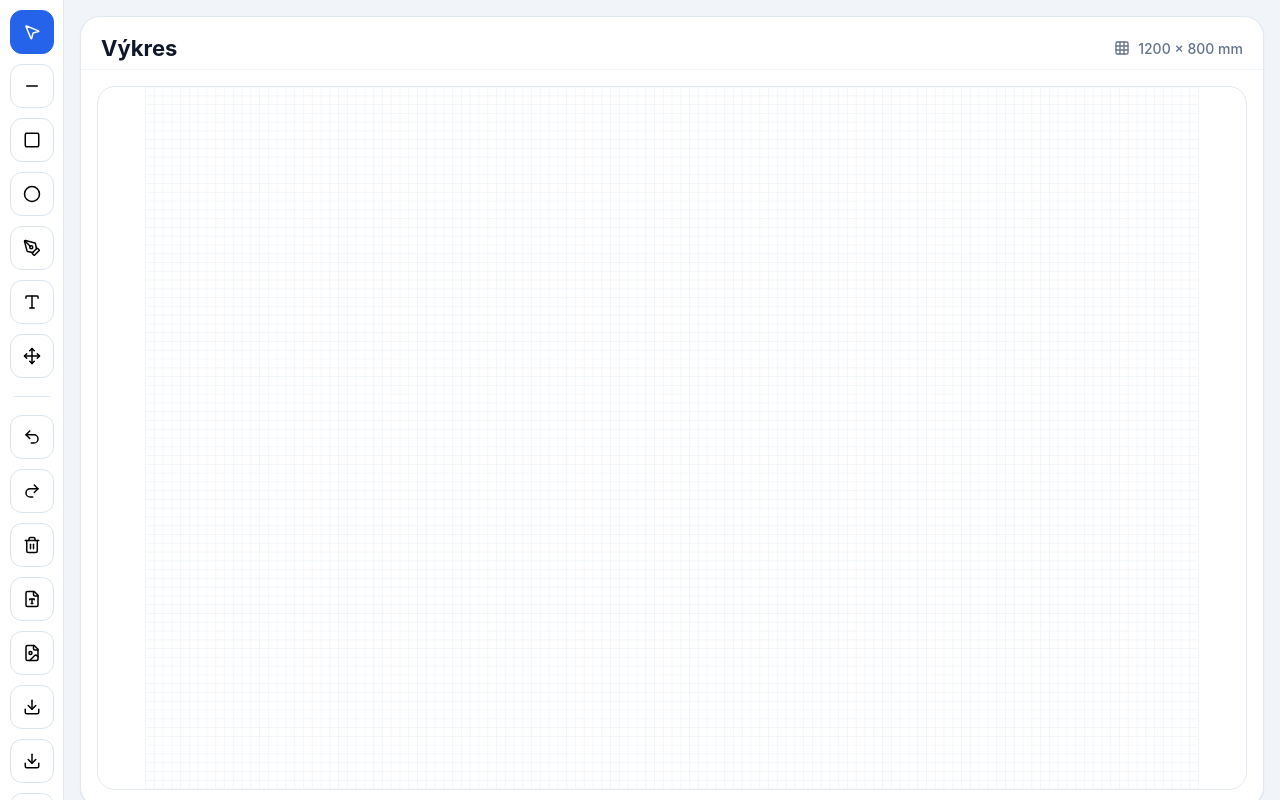
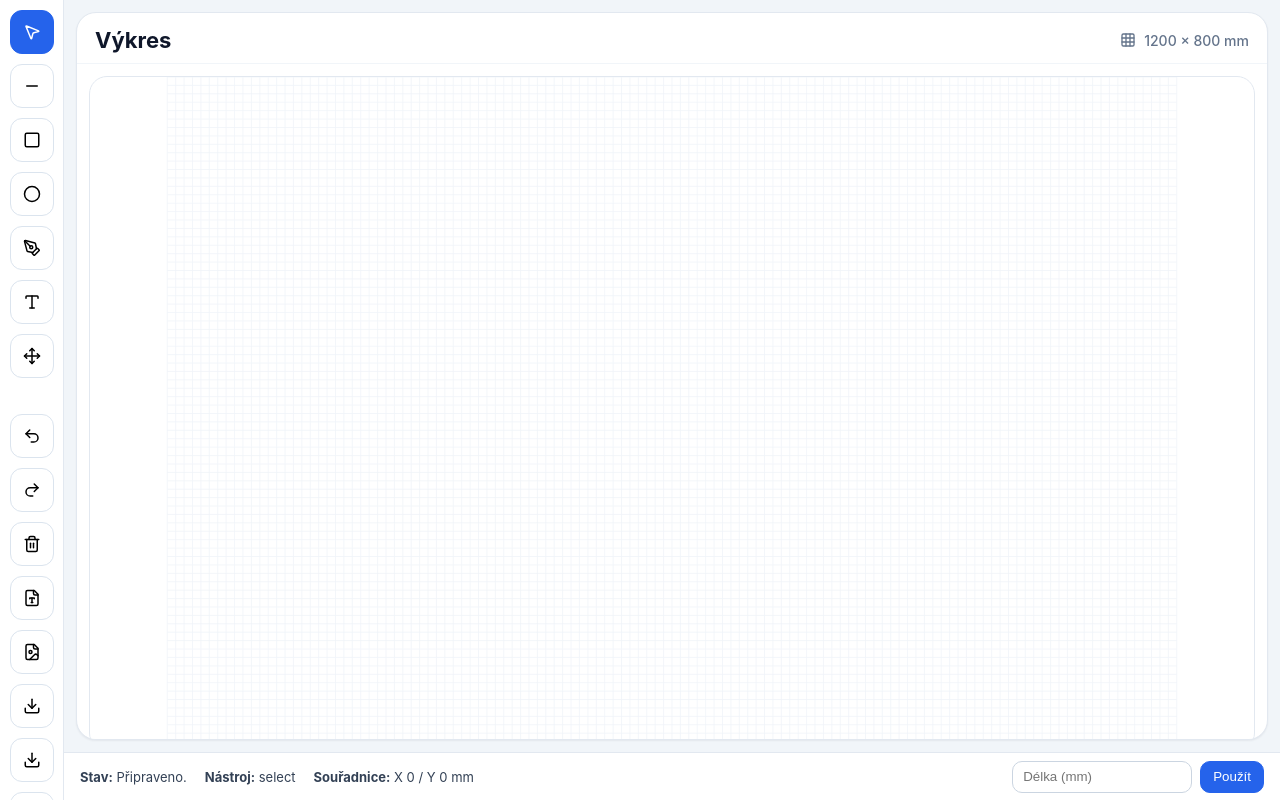
Before and after one commit to W0NDRYS/WebCAD-2.0, a React (Vite) app: page / in a window 1280 px wide. Built offline with nearby package versions, Linux system fonts and the light colour scheme.

Commit message:
Update constants.js

```diff
--- a/src/cad/constants.js
+++ b/src/cad/constants.js
@@ -30,6 +30,7 @@ export const styles = {
     alignItems: "center",
     gap: "10px",
     padding: "10px 8px",
+    overflow: "hidden",
   },
   railButton: {
     width: "44px",
@@ -41,11 +42,15 @@ export const styles = {
     alignItems: "center",
     justifyContent: "center",
     cursor: "pointer",
+    flex: "0 0 auto",
   },
   canvasArea: {
     gridColumn: "2 / 3",
     gridRow: "1 / 2",
-    padding: "16px",
+    padding: "12px",
+    minWidth: 0,
+    minHeight: 0,
+    overflow: "hidden",
   },
   card: {
     background: "#ffffff",
@@ -54,14 +59,18 @@ export const styles = {
     boxShadow: "0 1px 2px rgba(15,23,42,0.06)",
     overflow: "hidden",
     height: "100%",
+    display: "grid",
+    gridTemplateRows: "auto 1fr",
+    minHeight: 0,
   },
   cardHeader: {
-    padding: "18px 20px 8px",
+    padding: "14px 18px 10px",
     borderBottom: "1px solid #f1f5f9",
     display: "flex",
     alignItems: "center",
     justifyContent: "space-between",
     gap: "12px",
+    flex: "0 0 auto",
   },
   title: {
     margin: 0,
@@ -75,14 +84,17 @@ export const styles = {
     color: "#64748b",
     fontSize: "14px",
     fontWeight: 500,
+    flex: "0 0 auto",
   },
   canvasWrap: {
-    margin: 16,
-    overflow: "auto",
+    margin: "12px",
     border: "1px solid #e2e8f0",
     borderRadius: "18px",
     background: "#ffffff",
-    height: "calc(100vh - 96px)",
+    minHeight: 0,
+    height: "100%",
+    overflow: "hidden",
+    display: "flex",
   },
   statusBar: {
     gridColumn: "2 / 3",
@@ -96,6 +108,7 @@ export const styles = {
     padding: "0 16px",
     fontSize: "13px",
     color: "#334155",
+    minWidth: 0,
   },
   statusInfo: {
     display: "flex",
@@ -103,11 +116,13 @@ export const styles = {
     gap: "18px",
     overflow: "hidden",
     whiteSpace: "nowrap",
+    minWidth: 0,
   },
   statusCommand: {
     display: "flex",
     alignItems: "center",
     gap: "8px",
+    flex: "0 0 auto",
   },
   input: {
     minHeight: "32px",
```
